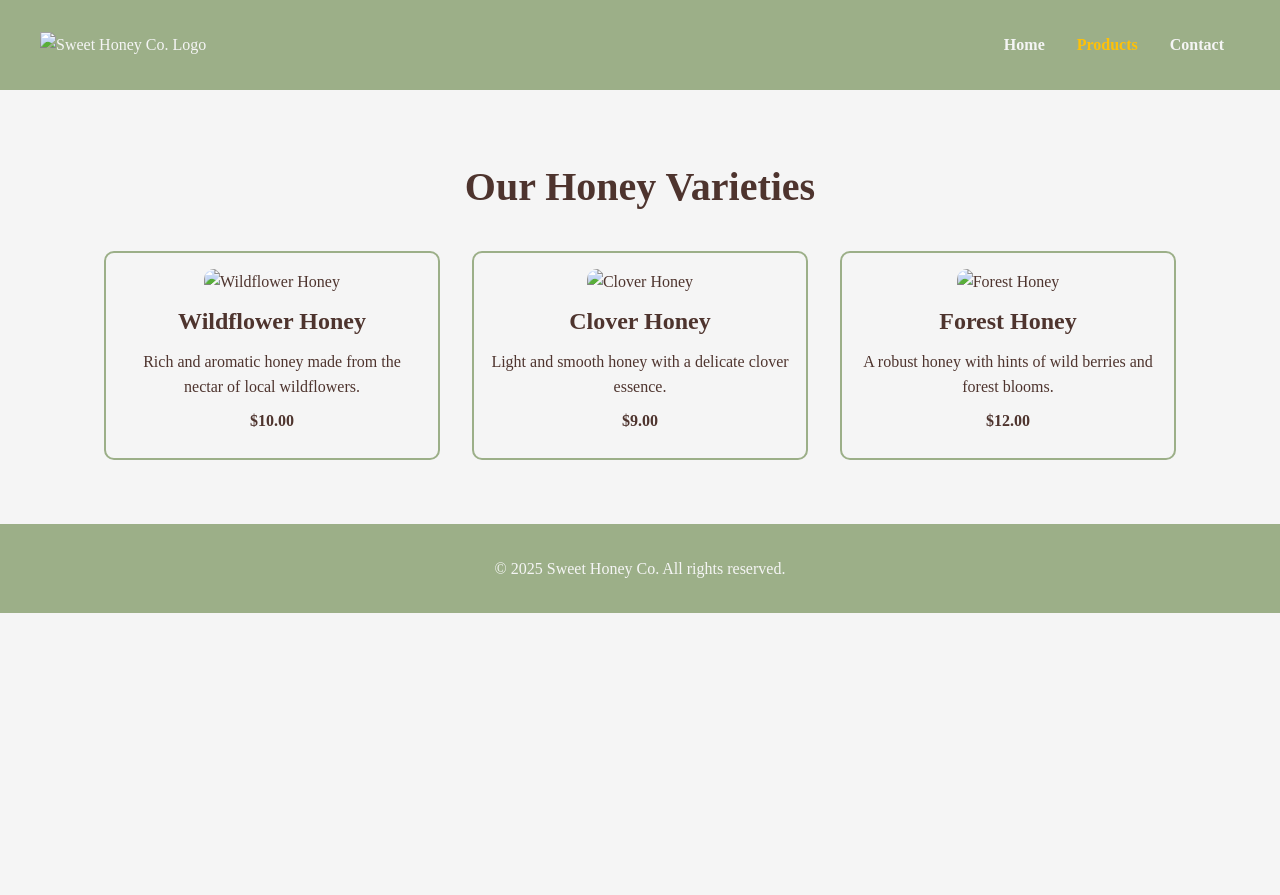
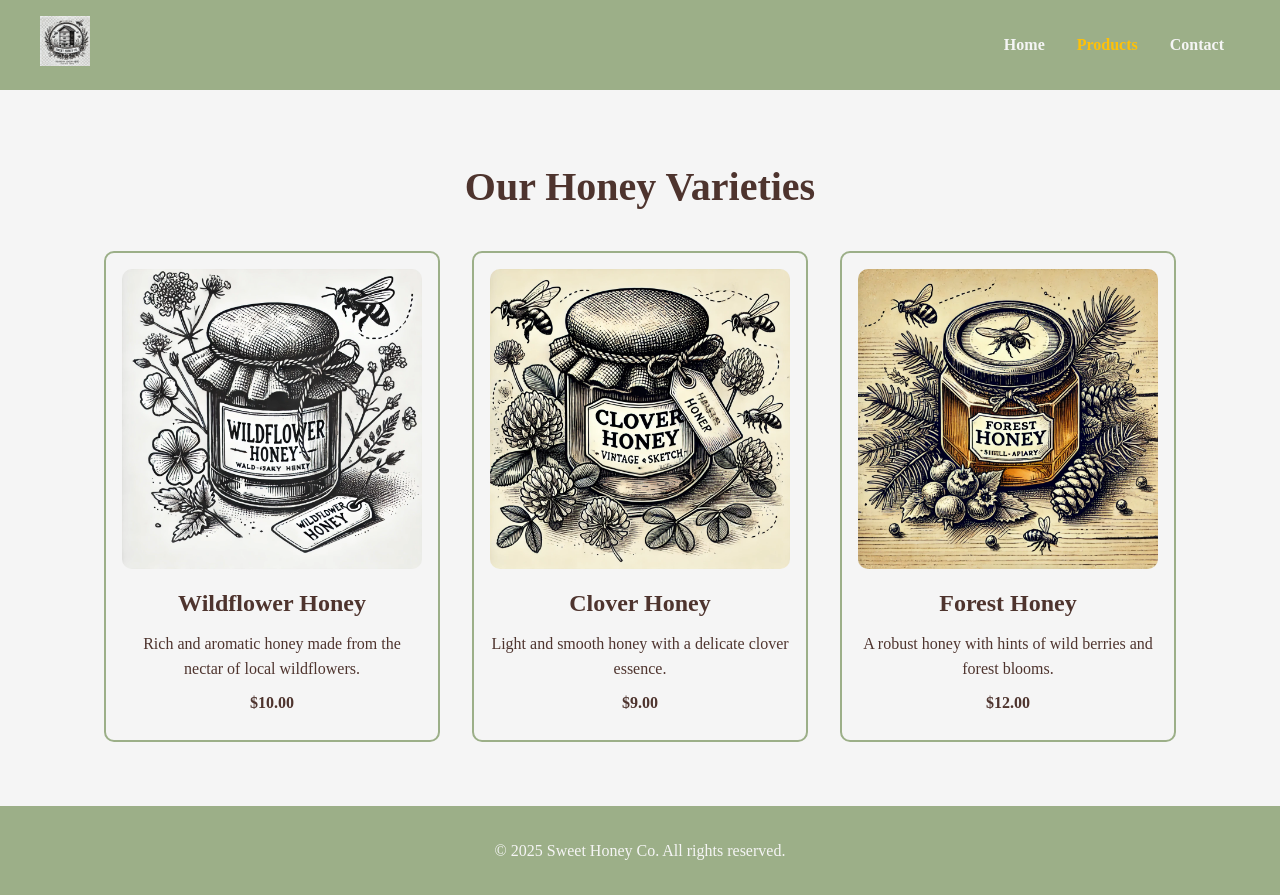
Before and after one commit to crapdice/bees, a plain HTML site: page products.html in a window 1280 px wide. Before the commit the page ends 800 px from the top, so only its background shows below. Drawn offline with nearby package versions, Linux system fonts and the light colour scheme.

Commit message:
Add files via upload

```diff
--- a/products.html
+++ b/products.html
@@ -11,7 +11,7 @@
   <header>
     <nav>
       <div class="logo">
-        <img src="placeholder-logo.png" alt="Sweet Honey Co. Logo" />
+        <img src="placeholder-logo.webp" alt="Sweet Honey Co. Logo" />
       </div>
       <ul class="nav-links">
         <li><a href="index.html">Home</a></li>
@@ -31,19 +31,19 @@
       <h1>Our Honey Varieties</h1>
       <div class="product-list">
         <div class="product">
-          <img src="placeholder-honey1.jpg" alt="Wildflower Honey" />
+          <img src="placeholder-honey1.webp" alt="Wildflower Honey" />
           <h2>Wildflower Honey</h2>
           <p>Rich and aromatic honey made from the nectar of local wildflowers.</p>
           <p class="price">$10.00</p>
         </div>
         <div class="product">
-          <img src="placeholder-honey2.jpg" alt="Clover Honey" />
+          <img src="placeholder-honey2.webp" alt="Clover Honey" />
           <h2>Clover Honey</h2>
           <p>Light and smooth honey with a delicate clover essence.</p>
           <p class="price">$9.00</p>
         </div>
         <div class="product">
-          <img src="placeholder-honey3.jpg" alt="Forest Honey" />
+          <img src="placeholder-honey3.webp" alt="Forest Honey" />
           <h2>Forest Honey</h2>
           <p>A robust honey with hints of wild berries and forest blooms.</p>
           <p class="price">$12.00</p>
```
Also changed, not shown: index.html (+3 -3 lines), placeholder-banner.webp (added), placeholder-honey1.webp (added), placeholder-honey2.webp (added), placeholder-honey3.webp (added), placeholder-logo.webp (added), placeholder-logo2.webp (added), placeholder-logo3.webp (added).
